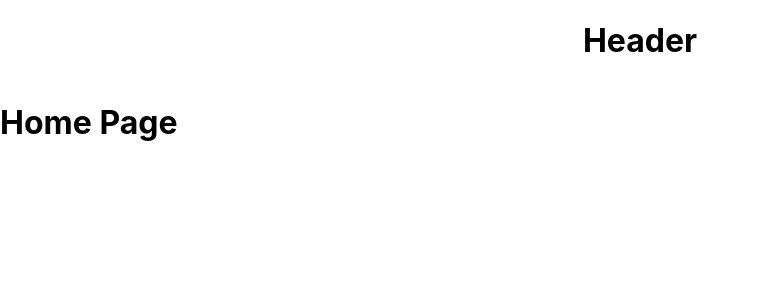
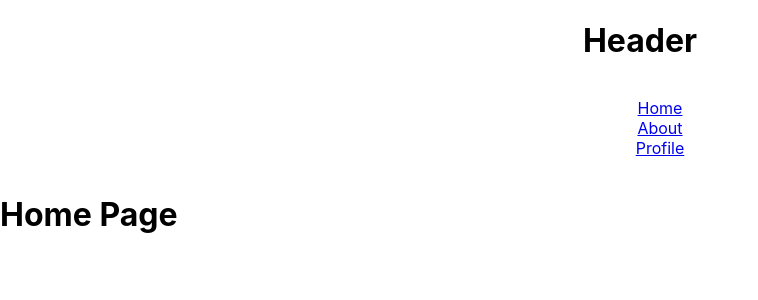
Before and after one commit to jrlehan451/CSCE_331_Project3_Render_Repo, a React (Create React App) app in the folder alley_gui/frontend/main_gui/: page / in a window 1280 px wide. Shown: the top 300 px of the page, without its empty margins (0-758 px from the left). Built offline with nearby package versions, Linux system fonts and the light colour scheme.

Commit message:
able to switch between pages

```diff
--- a/alley_gui/frontend/main_gui/src/App.css
+++ b/alley_gui/frontend/main_gui/src/App.css
@@ -42,3 +42,10 @@
   align-items: center;
   flex-direction: column;
 }
+
+.nav {
+  list-style-type: none;
+  width: 500px;
+  diplay: flex;
+  justify-content: space-evenly;
+}
--- a/alley_gui/frontend/main_gui/src/App.js
+++ b/alley_gui/frontend/main_gui/src/App.js
@@ -13,9 +13,9 @@ function App() {
       </div>
 
       <Routes>
-        <Route path="/" Component={Home} />
-        <Route path="/about" Component={About} />
-        <Route path="/profile" Component={Profile} />
+        <Route path="/" element={<Home />} />
+        <Route path="/about" element={<About />} />
+        <Route path="/profile" element={<Profile />} />
       </Routes>
     </BrowserRouter>
   );
--- a/alley_gui/frontend/main_gui/src/components/Header.js
+++ b/alley_gui/frontend/main_gui/src/components/Header.js
@@ -1,7 +1,20 @@
+import { Link } from "react-router-dom";
+
 const Header = () => {
   return (
     <>
       <h1>Header</h1>
+      <ul className="nav">
+        <li>
+          <Link to="/">Home</Link>
+        </li>
+        <li>
+          <Link to="/about">About</Link>
+        </li>
+        <li>
+          <Link to="/profile">Profile</Link>
+        </li>
+      </ul>
     </>
   );
 };
```
